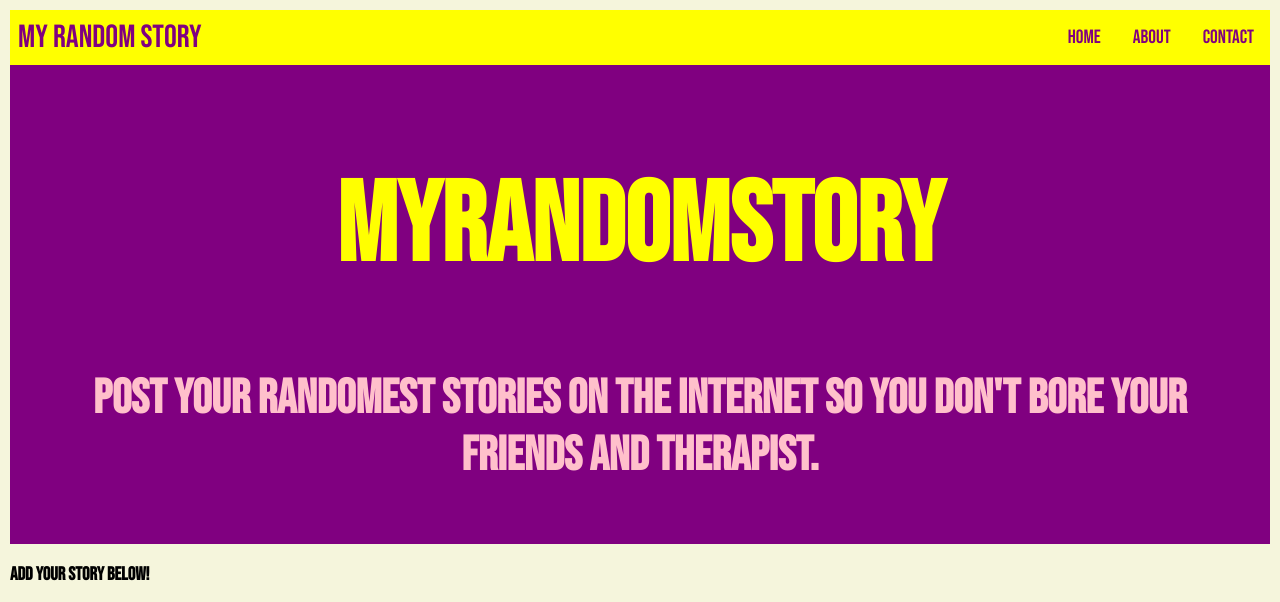
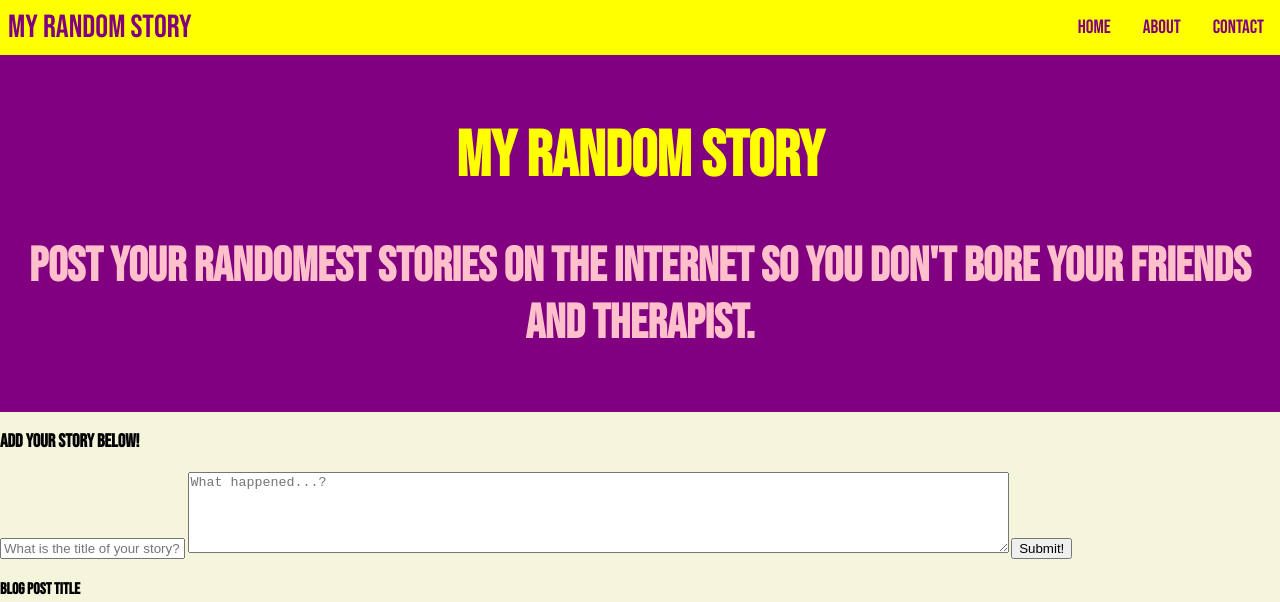
Before and after one commit to evelyn516/journaling-site, a plain HTML site: page client/index.html in a window 1280 px wide. Shown: the top 602 px of the page. Drawn offline with Linux system fonts and the light colour scheme; a web font is replaced by a local one.

Commit message:
Fixed body margin & padding

```diff
--- a/client/index.html
+++ b/client/index.html
@@ -33,7 +33,7 @@
 
 
     <header>
-        <h1>MyRandomStory</h1>
+        <h1>My Random Story</h1>
         <h2>Post your randomest stories on the internet so you don't bore your friends and therapist.</h2>
     </header>
 
--- a/client/stylesheet.css
+++ b/client/stylesheet.css
@@ -8,12 +8,10 @@ font-family: 'Inspiration', cursive; */
 body{
     font-family: 'Bebas Neue', cursive;
     background-color: beige;
-    margin: 10px;
+    margin: 0;
+    padding: 0;
 }
 
-h1{
-    font-size: 7rem;
-}
 
 h2{
     color: pink;
```
